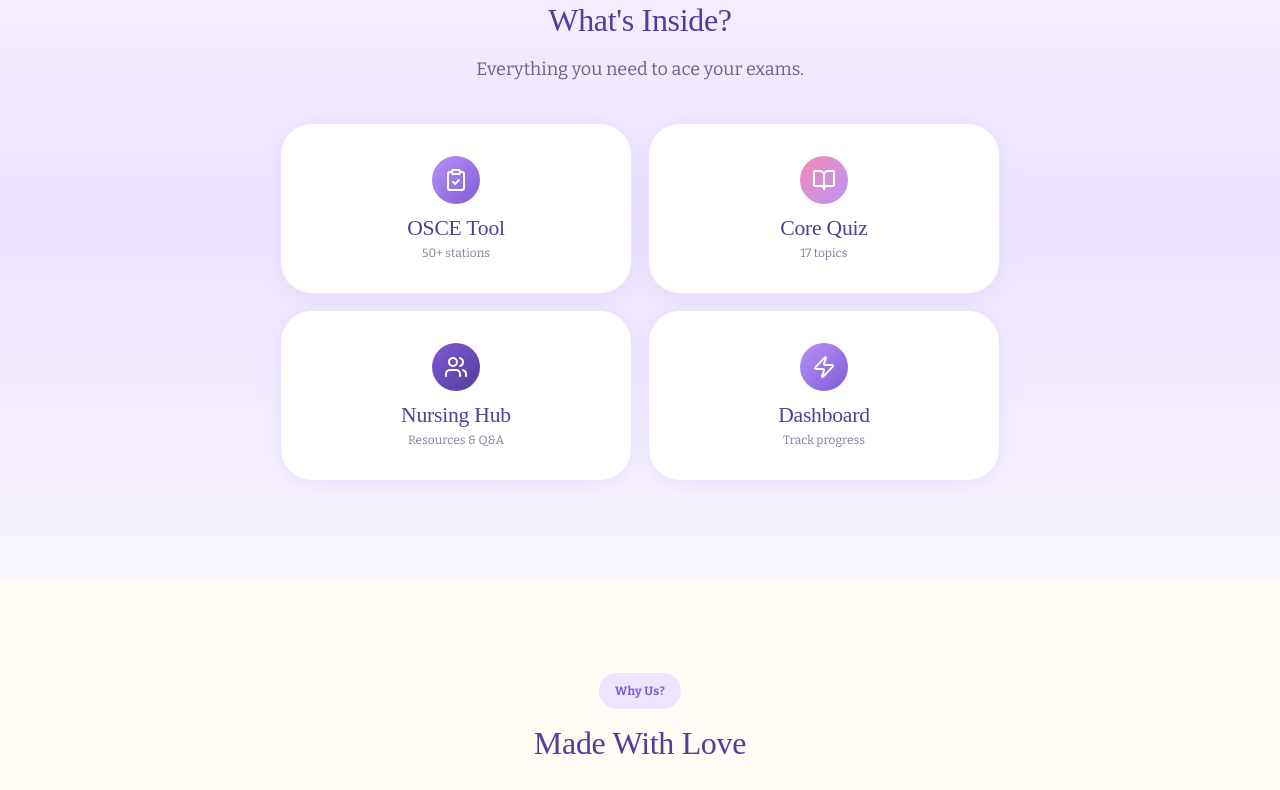
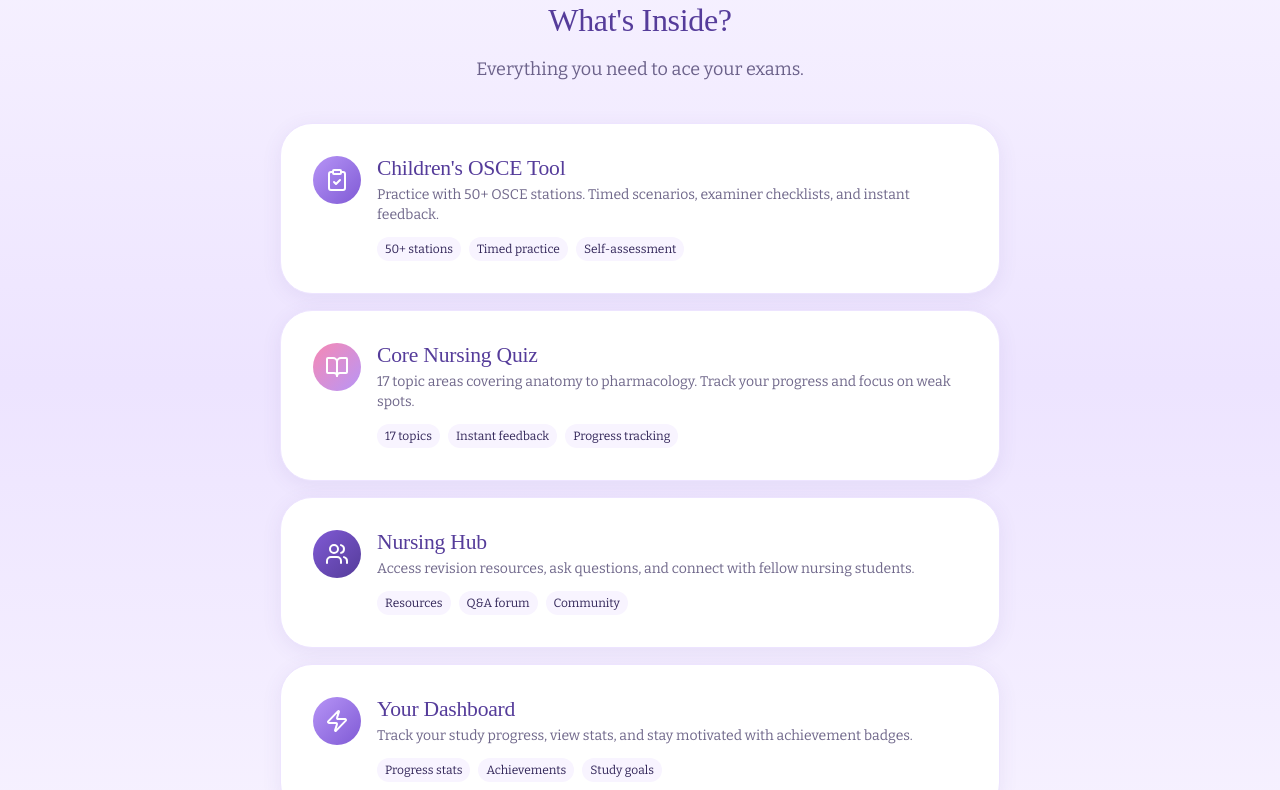
Before and after one commit to laurencaitlinemmerson-tech/revision-foundations-saas, a Next.js app: page / in a window 1280 px wide. Shown: the part 1240-2030 px from the top of the page. Built offline with nearby package versions, Linux system fonts and the light colour scheme; no server answers; a web font is replaced by a local one.

Commit message:
Add detailed feature cards for What's Inside section

```diff
--- a/src/app/page.tsx
+++ b/src/app/page.tsx
@@ -188,42 +188,78 @@ export default function HomePage() {
             </p>
           </div>
 
-          {/* Simple 2-column grid */}
-          <div className="grid grid-cols-2 gap-4">
+          {/* Stacked cards with detail */}
+          <div className="flex flex-col gap-4">
             {/* OSCE Tool */}
-            <Link href={isPro ? "/hub" : "/osce"} className="card bg-white dark:bg-[var(--bg-card)] p-5 text-center hover:scale-[1.02] transition-transform">
-              <div className="w-12 h-12 rounded-xl bg-gradient-to-br from-[var(--lavender)] to-[var(--purple)] flex items-center justify-center mx-auto mb-3">
-                <ClipboardCheck className="w-6 h-6 text-white" />
+            <Link href={isPro ? "/hub" : "/osce"} className="card bg-white dark:bg-[var(--bg-card)] p-5 hover:scale-[1.01] transition-transform">
+              <div className="flex items-start gap-4">
+                <div className="w-12 h-12 rounded-xl bg-gradient-to-br from-[var(--lavender)] to-[var(--purple)] flex items-center justify-center flex-shrink-0">
+                  <ClipboardCheck className="w-6 h-6 text-white" />
+                </div>
+                <div className="flex-1">
+                  <h3 className="text-lg font-semibold text-[var(--plum-dark)] dark:text-[var(--text-primary)] mb-1">Children&apos;s OSCE Tool</h3>
+                  <p className="text-sm text-[var(--plum-dark)]/70 dark:text-[var(--text-secondary)] mb-3">Practice with 50+ OSCE stations. Timed scenarios, examiner checklists, and instant feedback.</p>
+                  <div className="flex flex-wrap gap-2">
+                    <span className="text-xs bg-[var(--lilac-soft)] dark:bg-[var(--bg-tertiary)] text-[var(--plum-dark)] dark:text-[var(--text-muted)] px-2 py-1 rounded-full">50+ stations</span>
+                    <span className="text-xs bg-[var(--lilac-soft)] dark:bg-[var(--bg-tertiary)] text-[var(--plum-dark)] dark:text-[var(--text-muted)] px-2 py-1 rounded-full">Timed practice</span>
+                    <span className="text-xs bg-[var(--lilac-soft)] dark:bg-[var(--bg-tertiary)] text-[var(--plum-dark)] dark:text-[var(--text-muted)] px-2 py-1 rounded-full">Self-assessment</span>
+                  </div>
+                </div>
               </div>
-              <h3 className="text-base font-semibold text-[var(--plum-dark)] dark:text-[var(--text-primary)] mb-1">OSCE Tool</h3>
-              <p className="text-xs text-[var(--plum-dark)]/60 dark:text-[var(--text-muted)]">50+ stations</p>
             </Link>
 
             {/* Quiz Tool */}
-            <Link href={isPro ? "/hub" : "/quiz"} className="card bg-white dark:bg-[var(--bg-card)] p-5 text-center hover:scale-[1.02] transition-transform">
-              <div className="w-12 h-12 rounded-xl bg-gradient-to-br from-[var(--pink)] to-[var(--lavender)] flex items-center justify-center mx-auto mb-3">
-                <BookOpen className="w-6 h-6 text-white" />
+            <Link href={isPro ? "/hub" : "/quiz"} className="card bg-white dark:bg-[var(--bg-card)] p-5 hover:scale-[1.01] transition-transform">
+              <div className="flex items-start gap-4">
+                <div className="w-12 h-12 rounded-xl bg-gradient-to-br from-[var(--pink)] to-[var(--lavender)] flex items-center justify-center flex-shrink-0">
+                  <BookOpen className="w-6 h-6 text-white" />
+                </div>
+                <div className="flex-1">
+                  <h3 className="text-lg font-semibold text-[var(--plum-dark)] dark:text-[var(--text-primary)] mb-1">Core Nursing Quiz</h3>
+                  <p className="text-sm text-[var(--plum-dark)]/70 dark:text-[var(--text-secondary)] mb-3">17 topic areas covering anatomy to pharmacology. Track your progress and focus on weak spots.</p>
+                  <div className="flex flex-wrap gap-2">
+                    <span className="text-xs bg-[var(--lilac-soft)] dark:bg-[var(--bg-tertiary)] text-[var(--plum-dark)] dark:text-[var(--text-muted)] px-2 py-1 rounded-full">17 topics</span>
+                    <span className="text-xs bg-[var(--lilac-soft)] dark:bg-[var(--bg-tertiary)] text-[var(--plum-dark)] dark:text-[var(--text-muted)] px-2 py-1 rounded-full">Instant feedback</span>
+                    <span className="text-xs bg-[var(--lilac-soft)] dark:bg-[var(--bg-tertiary)] text-[var(--plum-dark)] dark:text-[var(--text-muted)] px-2 py-1 rounded-full">Progress tracking</span>
+                  </div>
+                </div>
               </div>
-              <h3 className="text-base font-semibold text-[var(--plum-dark)] dark:text-[var(--text-primary)] mb-1">Core Quiz</h3>
-              <p className="text-xs text-[var(--plum-dark)]/60 dark:text-[var(--text-muted)]">17 topics</p>
             </Link>
 
             {/* Hub */}
-            <Link href="/hub" className="card bg-white dark:bg-[var(--bg-card)] p-5 text-center hover:scale-[1.02] transition-transform">
-              <div className="w-12 h-12 rounded-xl bg-gradient-to-br from-[var(--purple)] to-[var(--plum)] flex items-center justify-center mx-auto mb-3">
-                <Users className="w-6 h-6 text-white" />
+            <Link href="/hub" className="card bg-white dark:bg-[var(--bg-card)] p-5 hover:scale-[1.01] transition-transform">
+              <div className="flex items-start gap-4">
+                <div className="w-12 h-12 rounded-xl bg-gradient-to-br from-[var(--purple)] to-[var(--plum)] flex items-center justify-center flex-shrink-0">
+                  <Users className="w-6 h-6 text-white" />
+                </div>
+                <div className="flex-1">
+                  <h3 className="text-lg font-semibold text-[var(--plum-dark)] dark:text-[var(--text-primary)] mb-1">Nursing Hub</h3>
+                  <p className="text-sm text-[var(--plum-dark)]/70 dark:text-[var(--text-secondary)] mb-3">Access revision resources, ask questions, and connect with fellow nursing students.</p>
+                  <div className="flex flex-wrap gap-2">
+                    <span className="text-xs bg-[var(--lilac-soft)] dark:bg-[var(--bg-tertiary)] text-[var(--plum-dark)] dark:text-[var(--text-muted)] px-2 py-1 rounded-full">Resources</span>
+                    <span className="text-xs bg-[var(--lilac-soft)] dark:bg-[var(--bg-tertiary)] text-[var(--plum-dark)] dark:text-[var(--text-muted)] px-2 py-1 rounded-full">Q&A forum</span>
+                    <span className="text-xs bg-[var(--lilac-soft)] dark:bg-[var(--bg-tertiary)] text-[var(--plum-dark)] dark:text-[var(--text-muted)] px-2 py-1 rounded-full">Community</span>
+                  </div>
+                </div>
               </div>
-              <h3 className="text-base font-semibold text-[var(--plum-dark)] dark:text-[var(--text-primary)] mb-1">Nursing Hub</h3>
-              <p className="text-xs text-[var(--plum-dark)]/60 dark:text-[var(--text-muted)]">Resources & Q&A</p>
             </Link>
 
             {/* Dashboard */}
-            <Link href="/dashboard" className="card bg-white dark:bg-[var(--bg-card)] p-5 text-center hover:scale-[1.02] transition-transform">
-              <div className="w-12 h-12 rounded-xl bg-gradient-to-br from-[var(--lavender)] to-[var(--purple)] flex items-center justify-center mx-auto mb-3">
-                <Zap className="w-6 h-6 text-white" />
+            <Link href="/dashboard" className="card bg-white dark:bg-[var(--bg-card)] p-5 hover:scale-[1.01] transition-transform">
+              <div className="flex items-start gap-4">
+                <div className="w-12 h-12 rounded-xl bg-gradient-to-br from-[var(--lavender)] to-[var(--purple)] flex items-center justify-center flex-shrink-0">
+                  <Zap className="w-6 h-6 text-white" />
+                </div>
+                <div className="flex-1">
+                  <h3 className="text-lg font-semibold text-[var(--plum-dark)] dark:text-[var(--text-primary)] mb-1">Your Dashboard</h3>
+                  <p className="text-sm text-[var(--plum-dark)]/70 dark:text-[var(--text-secondary)] mb-3">Track your study progress, view stats, and stay motivated with achievement badges.</p>
+                  <div className="flex flex-wrap gap-2">
+                    <span className="text-xs bg-[var(--lilac-soft)] dark:bg-[var(--bg-tertiary)] text-[var(--plum-dark)] dark:text-[var(--text-muted)] px-2 py-1 rounded-full">Progress stats</span>
+                    <span className="text-xs bg-[var(--lilac-soft)] dark:bg-[var(--bg-tertiary)] text-[var(--plum-dark)] dark:text-[var(--text-muted)] px-2 py-1 rounded-full">Achievements</span>
+                    <span className="text-xs bg-[var(--lilac-soft)] dark:bg-[var(--bg-tertiary)] text-[var(--plum-dark)] dark:text-[var(--text-muted)] px-2 py-1 rounded-full">Study goals</span>
+                  </div>
+                </div>
               </div>
-              <h3 className="text-base font-semibold text-[var(--plum-dark)] dark:text-[var(--text-primary)] mb-1">Dashboard</h3>
-              <p className="text-xs text-[var(--plum-dark)]/60 dark:text-[var(--text-muted)]">Track progress</p>
             </Link>
           </div>
         </div>
```
